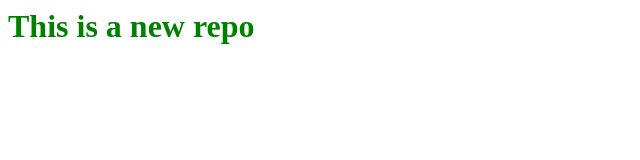
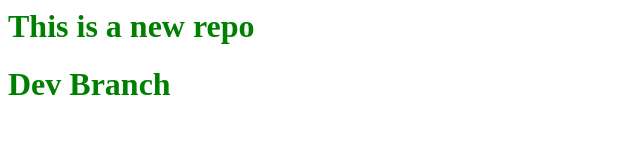
Before and after one commit to sureshys/LocalRepo, a plain HTML site: page index.html in a window 1280 px wide. Shown: the whole page, without its empty margins (0-640 px from the left). Drawn offline with Linux system fonts and the light colour scheme.

Commit message:
Added Dev branch

```diff
--- a/index.html
+++ b/index.html
@@ -1,4 +1,5 @@
 <h1>This is a new repo</h1>
+<h1>Dev Branch</h1>
 <style>
     h1{
 color:green;
```
